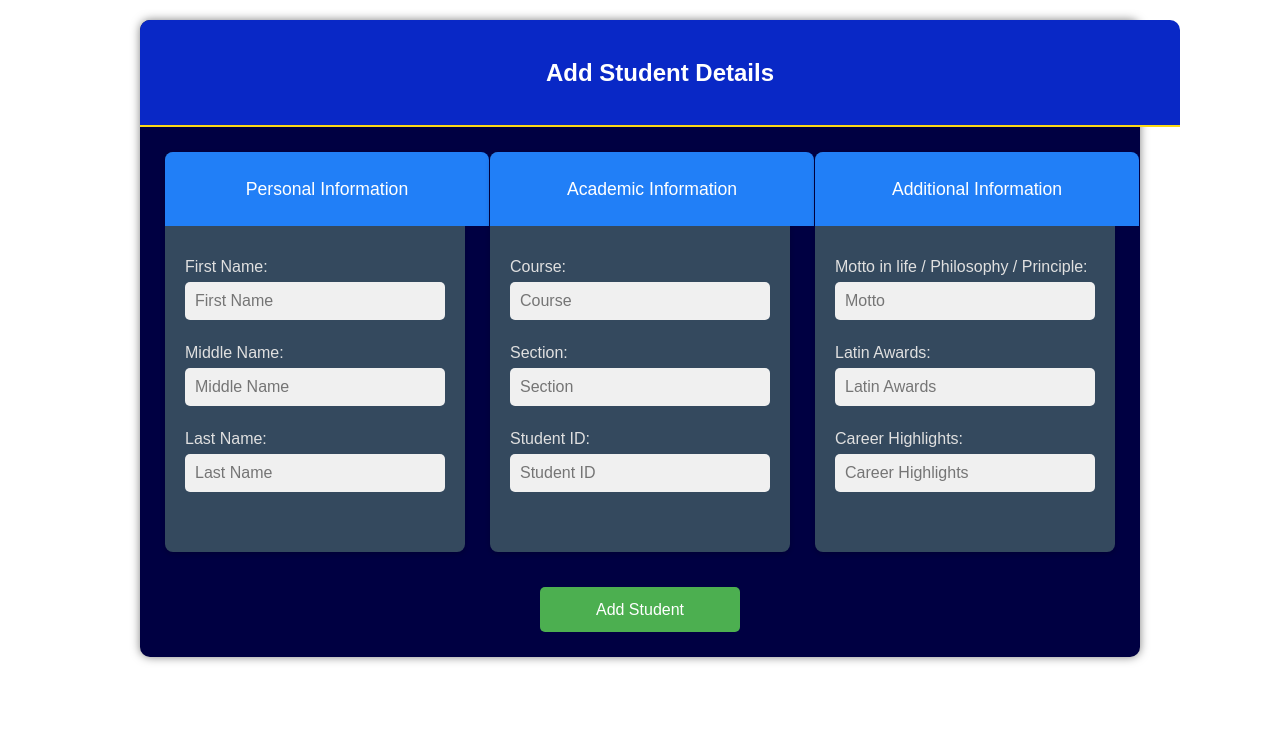
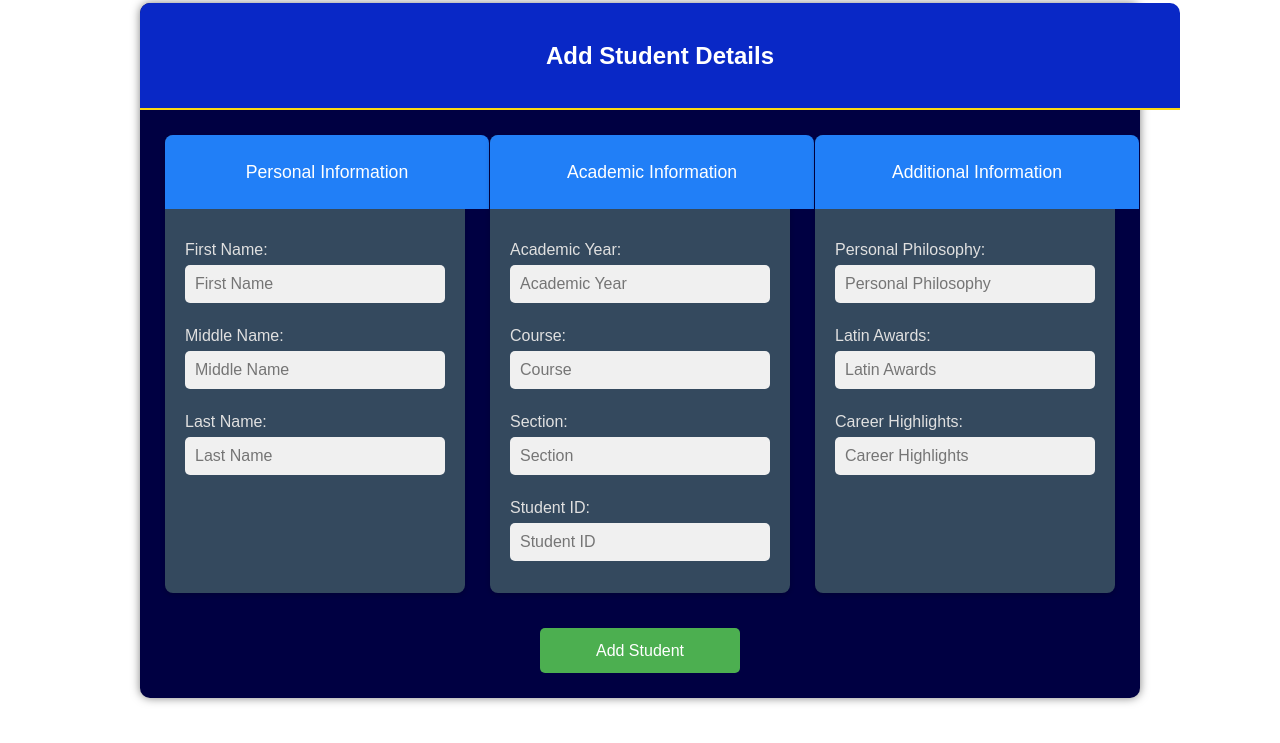
Before and after one commit to Kuruzukel/ECADYB1, a PHP site: page /ECADYB/admin/addnewstudent.php in a window 1280 px wide. Shown: the top 743 px of the page. Run offline with PHP 8.4, Linux system fonts and the light colour scheme.

Commit message:
apdeytid

```diff
--- a/admin/addnewstudent.php
+++ b/admin/addnewstudent.php
@@ -9,7 +9,7 @@
     .container {
         width: 90%;
         max-width: 1000px;
-        margin: 35px auto;
+        margin: 18px auto;
         background-color: #000042;
         border-radius: 10px;
         box-shadow: 0 0 10px rgba(0, 0, 0, 0.5);
@@ -204,6 +204,10 @@
 
                 <div class="section">
                     <div class="section-header">Academic Information</div>
+
+                    <label for="academic-year">Academic Year:</label>
+                    <input type="text" id="academic-year" placeholder="Academic Year">
+
                     <label for="first-name">Course:</label>
                     <input type="text" id="course" placeholder="Course">
 
@@ -213,12 +217,13 @@
 
                     <label for="student-id">Student ID:</label>
                     <input type="text" id="student-id" placeholder="Student ID">
+
                 </div>
 
                 <div class="section">
                     <div class="section-header">Additional Information</div>
-                    <label for="motto">Motto in life / Philosophy / Principle:</label>
-                    <input type="text" id="motto" placeholder="Motto">
+                    <label for="motto">Personal Philosophy:</label>
+                    <input type="text" id="personal-philosopjy" placeholder="Personal Philosophy">
 
                     <label for="latin-awards">Latin Awards:</label>
                     <input type="text" id="latin-awards" placeholder="Latin Awards">
--- a/admin/editstudentinfo.php
+++ b/admin/editstudentinfo.php
@@ -1 +1,3 @@
-<h1> EDIT STUDENT INFO</h1>
+<h1 style="color:rgb(21, 252, 175);text-align: center; font-family: 'Oxygen', sans-serif;">
+    EDIT STUDENT INFO
+</h1>
--- a/admin/studentlist.php
+++ b/admin/studentlist.php
@@ -8,7 +8,10 @@
 
 
 
-    <h1>STUDENT LIST</h1>
+    <h1 style="color:rgb(21, 252, 175);text-align: center; font-family: 'Oxygen', sans-serif;">
+        STUDENT LIST
+    </h1>
+
 
 
 </body>
```
Also changed, not shown: admin/addash.php (+17 -17 lines), admin/maritime.php (+3 -17 lines), admin/Flipbook/turn.js/LICENSE.txt (renamed from Flipbook/turn.js/LICENSE.txt), admin/Flipbook/turn.js/README.md (renamed from Flipbook/turn.js/README.md), admin/Flipbook/turn.js/dist/index.html (renamed from Flipbook/turn.js/dist/index.html), admin/Flipbook/turn.js/dist/script.js (renamed from Flipbook/turn.js/dist/script.js), admin/Flipbook/turn.js/dist/style.css (renamed from Flipbook/turn.js/dist/style.css), admin/Flipbook/turn.js/src/index.html (renamed from Flipbook/turn.js/src/index.html), admin/Flipbook/turn.js/src/script.js (renamed from Flipbook/turn.js/src/script.js), admin/Flipbook/turn.js/src/style.css (renamed from Flipbook/turn.js/src/style.css), admin/assets/addash.css (renamed from admin/assets/addash/addash.css), admin/assets/addash.js (renamed from admin/assets/addash/addash.js).
